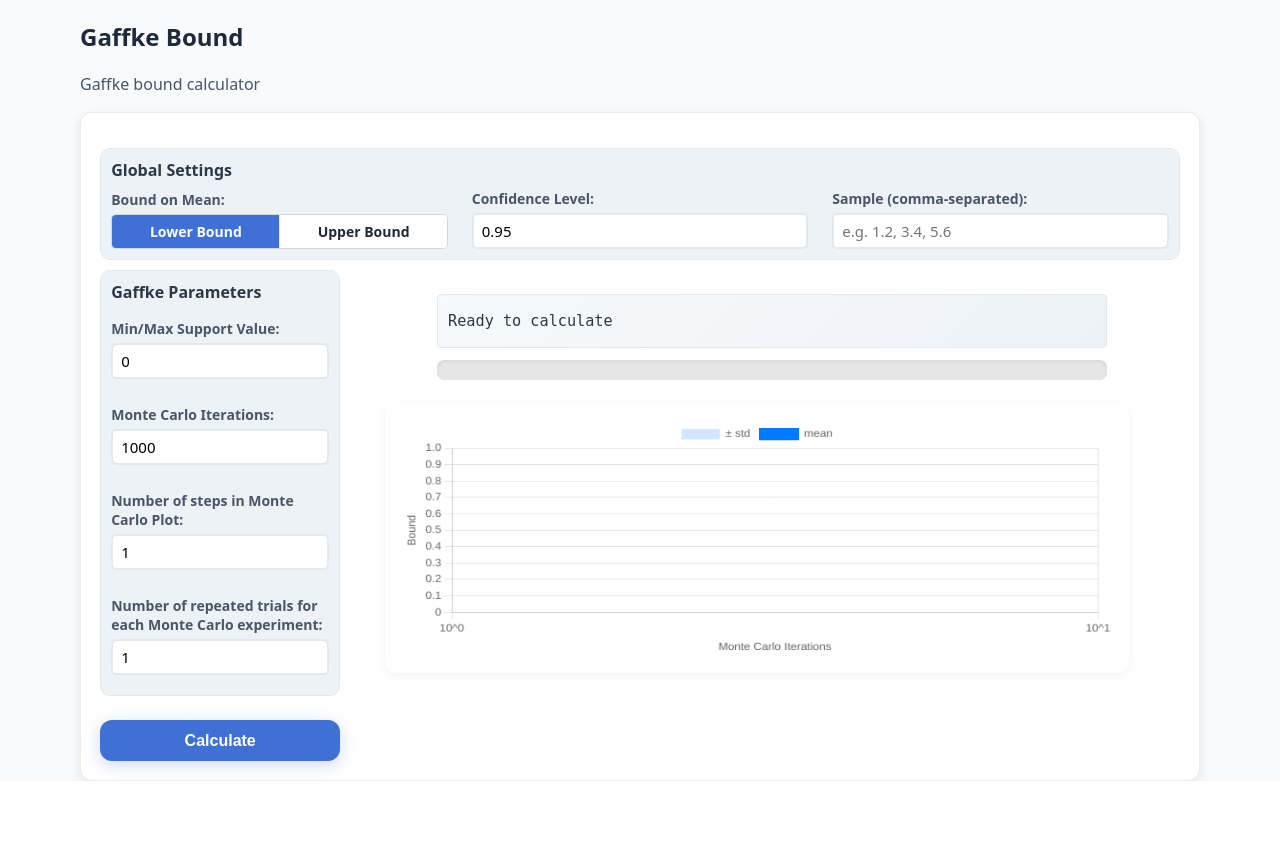
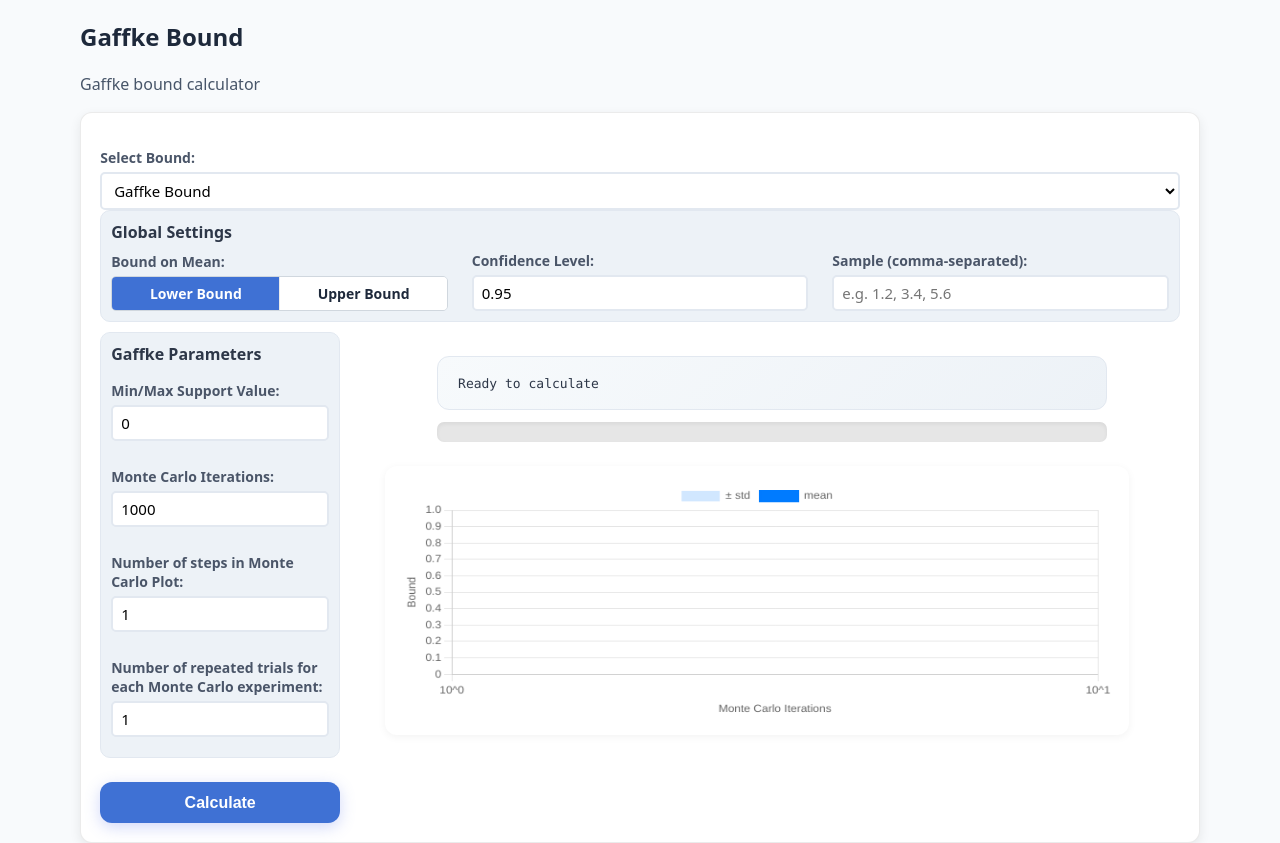
Before and after one commit to aarunachalam1/Undergraduate-Research-Web-Tool, a Flask app: page /boundswithsample in a window 1280 px wide; the page is wider, and only the part inside the window is pictured. Shown: the part 70-913 px from the top of that part. Before the commit the page ends 851 px from the top of that part, so only its background shows below. Run offline with Flask 3, Linux system fonts and the light colour scheme; some libraries are stand-ins or nearby versions.

Commit message:
Added ability to switch between different bounds

```diff
--- a/app.py
+++ b/app.py
@@ -1,10 +1,16 @@
+import inspect
 from flask import Flask, request, render_template
 from gaffke import gaffke_CI
-
+from other_bounds import student_t, anderson_bound
 from flask import Flask, request, render_template, Response, stream_with_context
 import json
 import numpy as np
 
+BOUND_FUNCTIONS = {
+    "gaffke": gaffke_CI,
+    "student_t": student_t,
+    "anderson": anderson_bound
+}
 app = Flask(__name__)
 application = app  # For compatibility with some deployment setups
 
@@ -32,6 +38,49 @@ def boundswithsample():
 def sse_format(payload: dict) -> str:
     return f"data: {json.dumps(payload)}\n\n"
 
+@app.route("/boundswithsample/simple")
+def boundswithsample_simple():
+    """
+    Simple endpoint for bounds with no Monte Carlo simulation.
+    """
+    try:
+        bound_type = request.args.get("bound_type").strip().lower()
+        sample_val = request.args.get("sample", "")
+        confidence_val = float(request.args.get("confidence", "0.95"))
+        side_val = request.args.get("side", "lower").strip().lower()
+
+        sample = [float(x) for x in sample_val.split(",") if x.strip() != ""]
+
+        if side_val not in ["lower", "upper"]:
+            raise ValueError("side must be 'lower' or 'upper'.")
+
+        if len(sample) == 0:
+            raise ValueError("Sample is empty.")
+
+        bound_func = BOUND_FUNCTIONS.get(bound_type)
+
+        if bound_func is None:
+            raise ValueError(f"Unknown bound type: {bound_type}")
+
+        sig = inspect.signature(bound_func)
+        args = {
+            "x": sample,
+            "alpha": 1 - confidence_val,
+            "side": side_val
+        }
+        valid_args = {
+            name: val for name, val in args.items() if name in sig.parameters
+        }
+
+        result = bound_func(**valid_args)
+
+        return {"value": float(result)}
+
+    except Exception as e:
+        return {"error": str(e)}
+
+
+
 @app.route("/boundswithsample/stream")
 def boundswithsample_stream():
     """
@@ -45,6 +94,7 @@ def boundswithsample_stream():
     # parse inputs
     try:
         sample_val = request.args.get("sample", "")
+        bound_type = request.args.get("bound_type", "gaffke").strip().lower()
         confidence_val = float(request.args.get("confidence", "0.95"))
         iterations_val = int(request.args.get("iterations", "1000"))
         steps_val = int(request.args.get("steps", "1"))
@@ -101,8 +151,31 @@ def boundswithsample_stream():
 
         for idx, B in enumerate(Bs, start=1):
             cur_vals = []
+            bound_func = BOUND_FUNCTIONS.get(bound_type)
+
+            if bound_func is None:
+                yield sse_format({"type": "error", "message": f"Unknown bound type: {bound_type}"})
+                yield "event: end\ndata: {}\n\n"
+                return
+
+            sig = inspect.signature(bound_func)
             for _ in range(iterations_per_step_val):
-                bound = gaffke_CI(sample, conf=confidence_val, B=int(B), side=side_val, extrema=min_max_val)
+                args = {
+                    "x": sample,
+                    "alpha": 1 - confidence_val,
+                    "conf": confidence_val,
+                    "B": int(B),
+                    "side": side_val,
+                    "extrema": min_max_val
+                }
+
+                valid_args = {
+                    name: val for name, val in args.items() if name in sig.parameters
+                }
+                try:
+                    bound = bound_func(**valid_args)
+                except TypeError:
+                    bound = bound_func(sample)
                 cur_vals.append(float(bound))
 
             mean_val = float(np.mean(cur_vals))
--- a/static/styles.css
+++ b/static/styles.css
@@ -527,7 +527,7 @@ select:focus {
     margin-left: 2rem;
 }
 
-.right-side #status,
+.right-side .status,
 .right-side .row-span-2 {
     width: 90%;
     margin: 0 3% 0 7%;
@@ -738,7 +738,7 @@ button:disabled {
     cursor: not-allowed;
 }
 
-#status {
+.status {
     padding: 16px 20px;
     background: linear-gradient(135deg, #f7fafc 0%, #edf2f7 100%);
     border-radius: 12px;
--- a/templates/boundswithsample.html
+++ b/templates/boundswithsample.html
@@ -143,7 +143,15 @@
             <div class="">
                 <div class="">
                     <form id="bounds-form" autocomplete="off" class="form-grid">
-
+                        <div class ="form-row-top">
+                            <label for="bound-type">Select Bound:</label>
+                            <select name="bound-type" id="bound-type">
+                                <option value="gaffke" selected>Gaffke Bound</option>
+                                <option value="student_t">Student-t Bound</option>
+                                <option value="anderson">Anderson Bound</option>
+                                <option value="hoeffding">Hoeffding Bound</option>
+                            </select>
+                        </div>
                         <div class="form-section-top">
                             <h4>Global Settings</h4>
 
@@ -183,6 +191,7 @@
 
                         <div class="row">
                             <div class="left-side">
+                                <div id="gaffke-params" class="bound-params">
                                     <div class="form-section">
                                         <h4>Gaffke Parameters</h4>
                                         <div class="form-row">
@@ -212,11 +221,26 @@
                                                 id="iterations_per_step" value="{{ iterations_per_step_val }}">
                                         </div>
                                     </div>
+                                </div>
+
+                                <div id="student-t-params" class="bound-params">
+                                    <div class="form-section">
+                                        <h4>Student-t Parameters</h4>
+                                        <p class="muted">No additional parameters required</p>
+                                    </div>
+                                </div>
+
+                                <div id="anderson-params" class="bound-params">
+                                    <div class = "form-section">
+                                        <h4>Anderson Parameters</h4>
+                                        <p class="muted">No additional parameters required</p>
+                                    </div>
+                                </div>
                                 <button type="submit" class="primary-btn" id="run-btn">Calculate</button>
                             </div>
-                            <div class="right-side" style="width: 90%;">
+                            <div class="right-side" id="monte-carlo-graph" style="width: 90%;">
                                 <div id="chart-wrap">
-                                    <div id="status" class="muted">Ready to calculate</div>
+                                    <div id="status-mc" class="muted status">Ready to calculate</div>
                                     <div class="row-span-2">
                                         <div id="progress" aria-label="Computation progress">
                                             <div id="progress-bar" role="progressbar" aria-valuemin="0"
@@ -228,27 +252,27 @@
                                     <canvas id="boundsChart" height="120"></canvas>
                                 </div>
                             </div>
+
+                            <div class="right-side" id="simple-display" style="width: 90%; display: none;">
+                                <div id="status-simple" class="muted status">Ready to calculate</div>
                             </div>
-
-
-
+                        </div>
                     </form>
                 </div>
-
             </div>
-
-
         </section>
-
-        {% if result %}
-        <div id="single-result">{{ result }}</div>
-        {% endif %}
-
 
     </main>
     <script>
         const form = document.getElementById("bounds-form");
-        const statusEl = document.getElementById("status");
+
+        function getStatusEl() {
+            const boundType = document.getElementById("bound-type").value;
+            return boundType === "gaffke"
+                ? document.getElementById("status-mc")
+                : document.getElementById("status-simple");
+        }
+
         const runBtn = document.getElementById("run-btn");
 
         // Progress bar refs
@@ -355,15 +379,46 @@
             chart.update();
         }
 
+        const boundSelection = document.getElementById("bound-type");
+        const paramSelections = {
+            "gaffke": document.getElementById("gaffke-params"),
+            "student_t": document.getElementById("student-t-params"),
+            "anderson": document.getElementById("anderson-params")
+        };
+
+        const gaffkeWrap = document.getElementById("monte-carlo-graph");
+        const simpleWrap = document.getElementById("simple-display");
+
+        function showParams(selected) {
+            for (const key in paramSelections) {
+                paramSelections[key].style.display = key === selected ? "block" : "none";
+            }
+
+            if (selected === "gaffke") {
+                gaffkeWrap.style.display = "block";
+                simpleWrap.style.display = "none";
+            } else {
+                gaffkeWrap.style.display = "none";
+                simpleWrap.style.display = "block";
+            }
+        }
+
+        showParams(boundSelection.value);
+
+        boundSelection.addEventListener("change", (e) => {
+            showParams(e.target.value);
+        });
+
         form.addEventListener("submit", function (e) {
             e.preventDefault();
             closeStream();
             resetChart();
             resetProgress();
 
-            statusEl.textContent = "Starting...";
+            getStatusEl().textContent = "Starting...";
             runBtn.disabled = true;
 
+            const bound_type = document.getElementById("bound-type").value;
             const sample = document.getElementById("sample").value.trim();
             const confidence = document.getElementById("confidence").value.trim();
             const iterations = document.getElementById("iterations").value.trim();
@@ -372,7 +427,10 @@
             const iterations_per_step = document.getElementById("iterations_per_step").value.trim();
             const min_max = document.getElementById("min_max").value.trim();
 
-            const qs = new URLSearchParams({ sample, confidence, iterations, side, steps, iterations_per_step, min_max });
+            const qs = new URLSearchParams({ sample, confidence, iterations, side, steps, iterations_per_step, min_max, bound_type });
+
+            if (bound_type === "gaffke") {
+
                 const url = `/boundswithsample/stream?${qs.toString()}`;
 
                 es = new EventSource(url);
@@ -382,15 +440,16 @@
                     const msg = JSON.parse(evt.data);
 
                     if (msg.type === "error") {
-                    statusEl.textContent = `Error: ${msg.message}`;
+                        getStatusEl().textContent = `Error: ${msg.message}`;
                         setProgress(0);
                         closeStream();
+                        runBtn.disabled = false;
                         return;
                     }
 
                     if (msg.type === "start") {
                         totalBatches = Number(msg.points) || 0;
-                    statusEl.textContent = `Running ${totalBatches} batches...`;
+                        getStatusEl().textContent = `Running ${totalBatches} batches...`;
                         if (typeof msg.lo === "number" && typeof msg.hi === "number" && msg.lo < msg.hi) {
                             const pad = (msg.hi - msg.lo) * 0.05;
                             chart.options.scales.y.suggestedMin = msg.lo - pad;
@@ -415,7 +474,7 @@
                         const pct = totalBatches > 0 ? (completedBatches / totalBatches) * 100 : 0;
                         setProgress(pct);
 
-                    statusEl.innerHTML = `
+                        getStatusEl().innerHTML = `
                 <strong>Progress:</strong> Monte Carlo Iterations=${B} &nbsp; mean=${mean.toFixed(4)} &nbsp; std=${std.toFixed(4)}
             `;
                     }
@@ -425,15 +484,40 @@
                     setProgress(100);
 
                     // Replace “Progress:” with “Final:” for the last line
-                const current = statusEl.innerHTML.replace("Progress:", "Final:");
-                statusEl.innerHTML = current;
+                    const current = getStatusEl().innerHTML.replace("Progress:", "Final:");
+                    getStatusEl().innerHTML = current;
 
                     closeStream();
+                    runBtn.disabled = false;
                 });
                 es.onerror = () => {
-                statusEl.innerHTML += `<br><strong>Stream error.</strong>`;
+                    getStatusEl().innerHTML += `<br><strong>Stream error.</strong>`;
                     closeStream();
+                    runBtn.disabled = false;
                 };
+            }
+
+            else {
+                const url = `/boundswithsample/simple?${qs.toString()}`;
+                fetch(url)
+                    .then(response => response.json())
+                    .then(data => {
+                        if (data.error) {
+                            getStatusEl().innerHTML = `<strong>Error:</strong> ${data.error}`;
+                            setProgress(0);
+                        } else {
+                            getStatusEl().innerHTML = `<strong>Result:</strong> ${data.value}`;
+                            setProgress(100);
+                        }
+                        getStatusEl().classList.remove("muted")
+                        runBtn.disabled = false;
+                    })
+                    .catch(error => {
+                        getStatusEl().innerHTML = `<strong>Error:</strong> ${error}`;
+                        setProgress(0);
+                        runBtn.disabled = false;
+                    });
+            }
         });
     </script>
 </body>
```
Also changed, not shown: other parts of static/styles.css (+70 -0 lines). Lines whose indentation alone changed are shown as unchanged.
